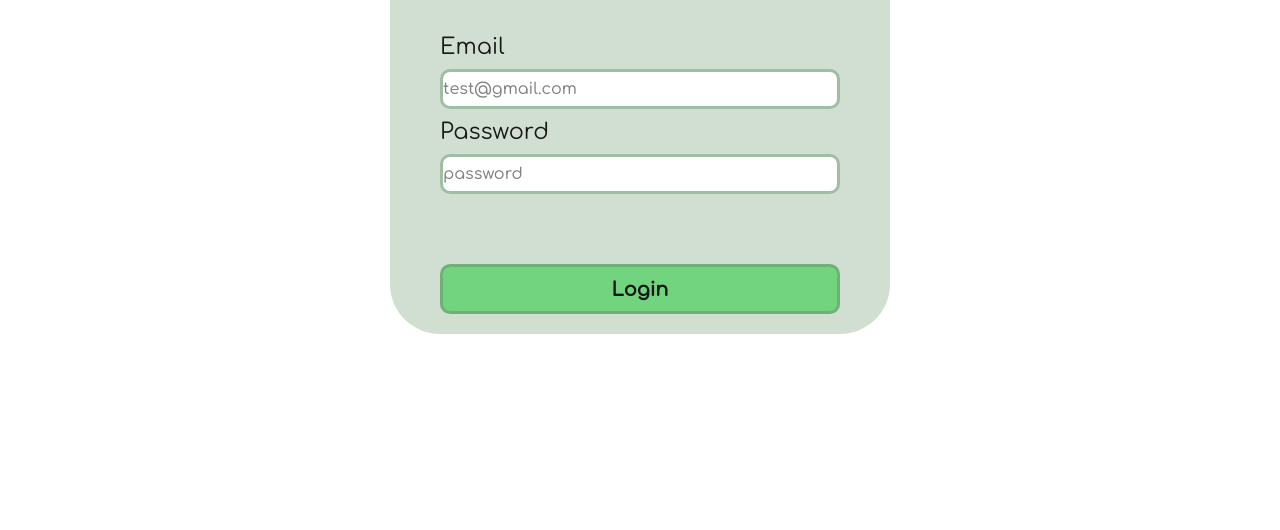
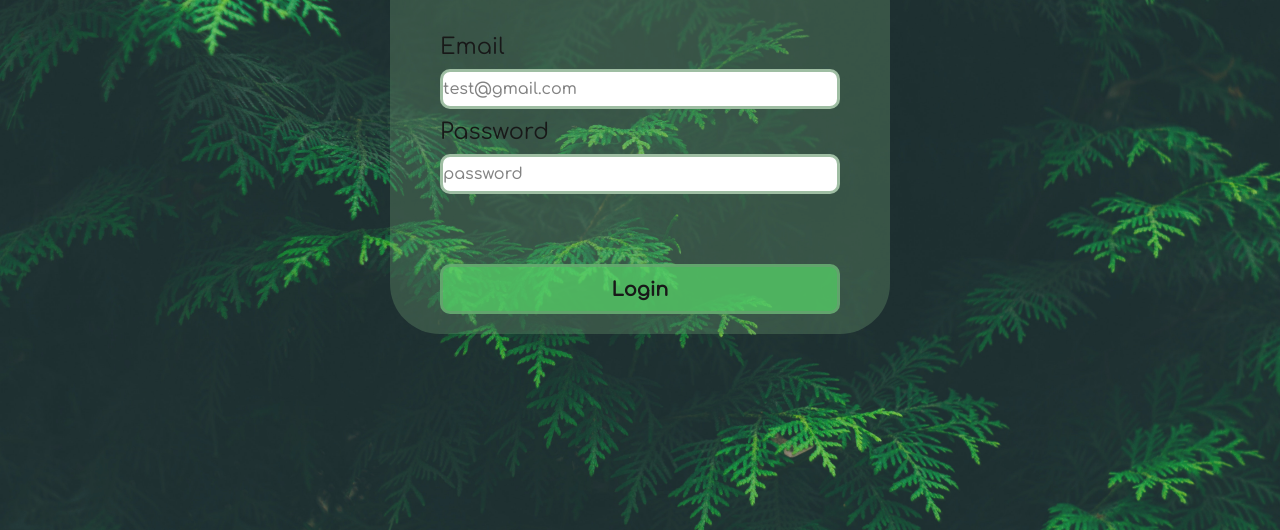
Before and after one commit to maher-cshub/Web-Developement, a plain HTML site: page Projects/Simple Login Ui/index.html in a window 1280 px wide. Shown: the part 270-800 px from the top of the page. Drawn offline with Linux system fonts and the light colour scheme; the site is published under a folder, as on GitHub Pages, so addresses that start at the root find nothing.

Commit message:
Update style.css

```diff
--- a/Projects/Simple Login Ui/style.css
+++ b/Projects/Simple Login Ui/style.css
@@ -16,7 +16,7 @@
     height: 100%;
     width: 100%;
     margin: 0;
-    background-image: url("/img.jpg");
+    background-image: url("img.jpg");
     background-repeat: no-repeat;
     background-size: cover;
     background-position: center;
```
